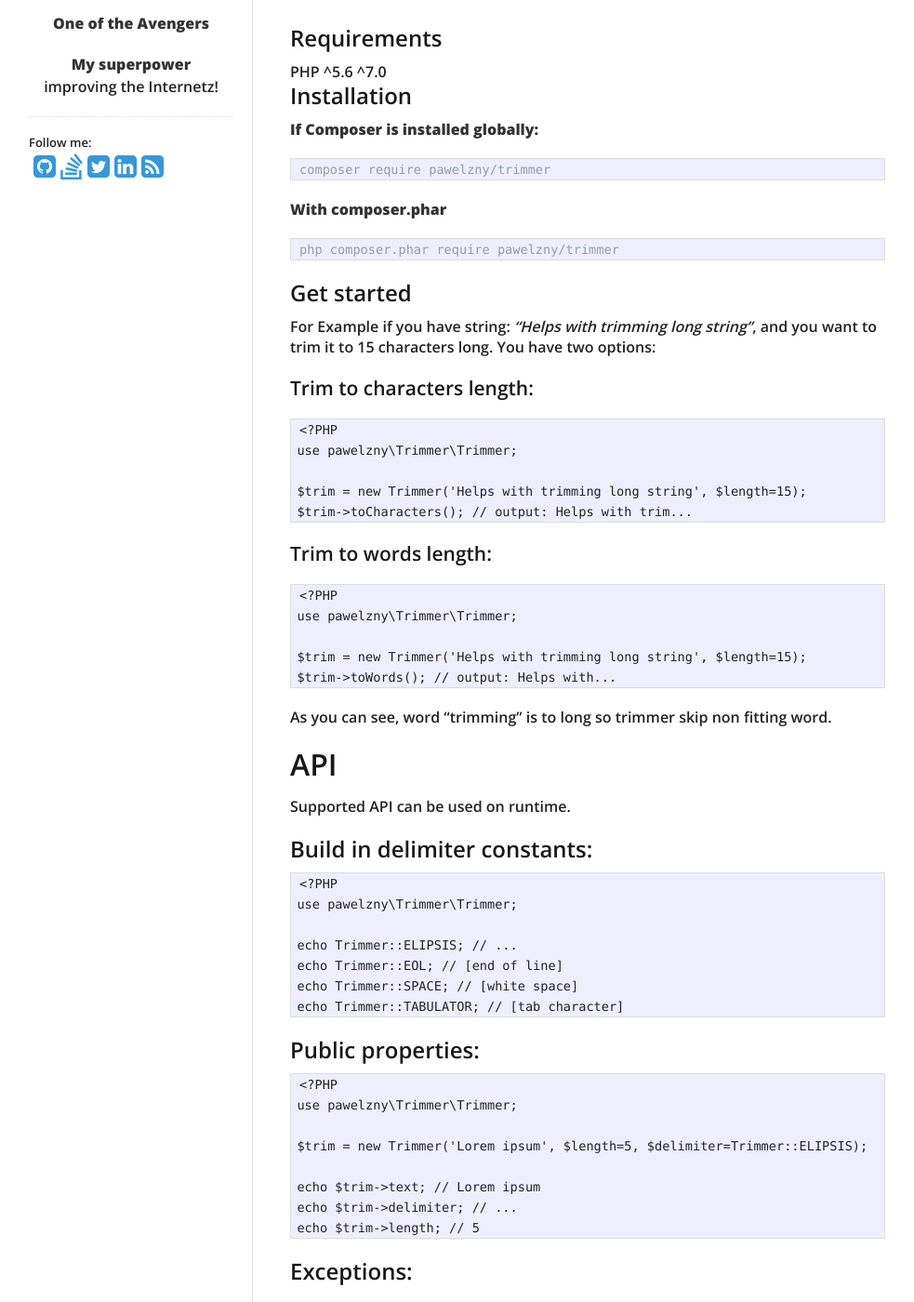
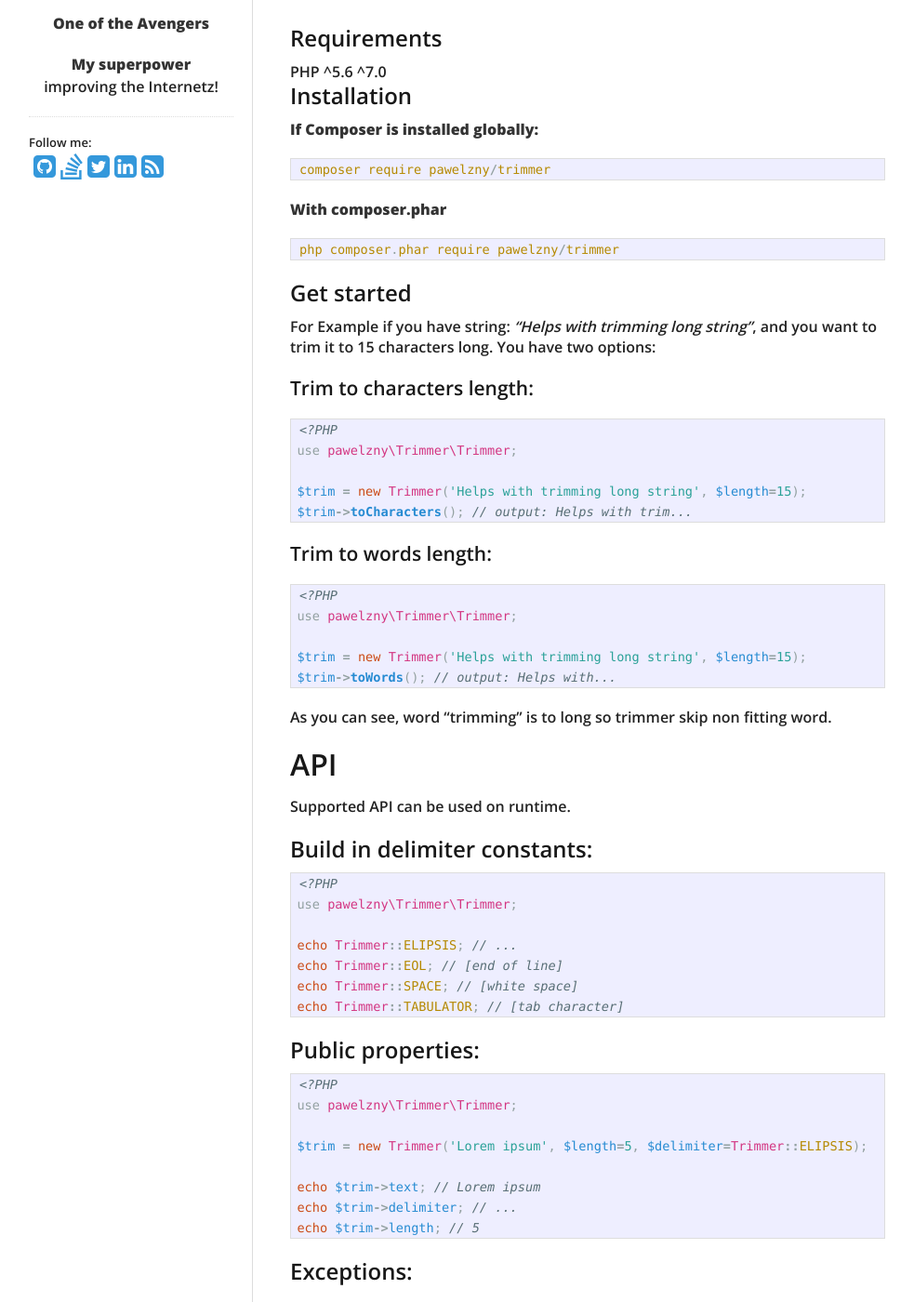
Before and after one commit to pawelzny/pawelzny.github.io, a Jekyll site: the page built from _packagist/2016-11-01-trimmer.md, in a window 1280 px wide and 1400 px high, scrolled down 447 px. Shown: the whole window at 93% size, without its empty margins (139-1122 px from the left). Built offline with Jekyll 4.4.1, drawn with Linux system fonts in a browser that asks for light colours; nearby versions of some CDN libraries; some of the changed text lies outside the part shown.

Commit message:
trimmer post in packagist, kramdown dependency for syntax highlighting, all shields in one line

````diff
--- a/Gemfile
+++ b/Gemfile
@@ -1,4 +1,5 @@
 source "https://rubygems.org"
 
 gem "github-pages"
-gem 'jekyll-sitemap'
+gem "jekyll-sitemap"
+gem "kramdown"
--- a/_config.yml
+++ b/_config.yml
@@ -9,3 +9,4 @@ collections:
     output: true
 gems:
   - jekyll-sitemap
+markdown: kramdown
--- a/_packagist/2016-11-01-trimmer.md
+++ b/_packagist/2016-11-01-trimmer.md
@@ -14,6 +14,7 @@ tags:
 ---
 
 ## Version
+
 **1.0.0**
 
 ## Description
@@ -41,13 +42,13 @@ PHP ^5.6 || ^7.0
 
 **If Composer is installed globally:**
 
-```bash
+``` javascript
 composer require pawelzny/trimmer
 ```
 
 **With composer.phar**
 
-```bash
+``` javascript
 php composer.phar require pawelzny/trimmer
 ```
 
@@ -58,7 +59,7 @@ and you want to trim it to 15 characters long. You have two options:
 
 ### Trim to characters length:
 
-```PHP
+``` php
 <?PHP
 use pawelzny\Trimmer\Trimmer;
 
@@ -68,7 +69,7 @@ $trim->toCharacters(); // output: Helps with trim...
 
 ### Trim to words length:
 
-```PHP
+``` php
 <?PHP
 use pawelzny\Trimmer\Trimmer;
 
@@ -84,7 +85,7 @@ Supported API can be used on runtime.
 
 ## Build in delimiter constants:
 
-```PHP
+``` php
 <?PHP
 use pawelzny\Trimmer\Trimmer;
 
@@ -96,7 +97,7 @@ echo Trimmer::TABULATOR; // [tab character]
 
 ## Public properties:
 
-```PHP
+``` php
 <?PHP
 use pawelzny\Trimmer\Trimmer;
 
@@ -115,7 +116,7 @@ echo $trim->length; // 5
 This exception is throw always when length property is not type of Integer or Null.
 You can catch this exception exclusively.
 
-```PHP
+``` php
 <?PHP
 
 use pawelzny\Trimmer\Trimmer;
@@ -132,7 +133,7 @@ try {
 ### Create new Trimmer object
 `Trimmer: constructor(string: $string [, int: $length=null [, string: $delimiter=self::ELIPSIS]])`
 
-```PHP
+``` php
 <?PHP
 
 use pawelzny\Trimmer\Trimmer;
@@ -145,7 +146,7 @@ $trim = new Trimmer('Lorem ipsum', $length=5, $delimiter=Trimmer::EOL);
 
 **Caution!**: delimiter length will be automatically substracted from trimming length.
 
-```PHP
+``` php
 <?PHP
 use pawelzny\Trimmer\Trimmer;
 
@@ -158,7 +159,7 @@ Default delimiter is set to Trimmer::ELIPSIS which is 3 characters length.
 ### Set Delimiter
 `null: setDelimiter(string: $delimiter)`
 
-```PHP
+``` php
 <?PHP
 use pawelzny\Trimmer\Trimmer;
 
@@ -170,7 +171,7 @@ $trim->delimiter; // [read more]
 ### Trim to characters length
 `string: toCharacters()`
 
-```PHP
+``` php
 <?PHP
 use pawelzny\Trimmer\Trimmer;
 
@@ -181,7 +182,7 @@ echo $trim->toCharacters(); // my fun...
 ### Trim to whole words
 `string: toWords()`
 
-```PHP
+``` php
 <?PHP
 use pawelzny\Trimmer\Trimmer;
 
````
Also changed, not shown: _npm/2016-06-25-dotenv-loader.md (+12 -12 lines), _npm/2016-07-11-last-callback.md (+10 -10 lines), Gemfile.lock.
